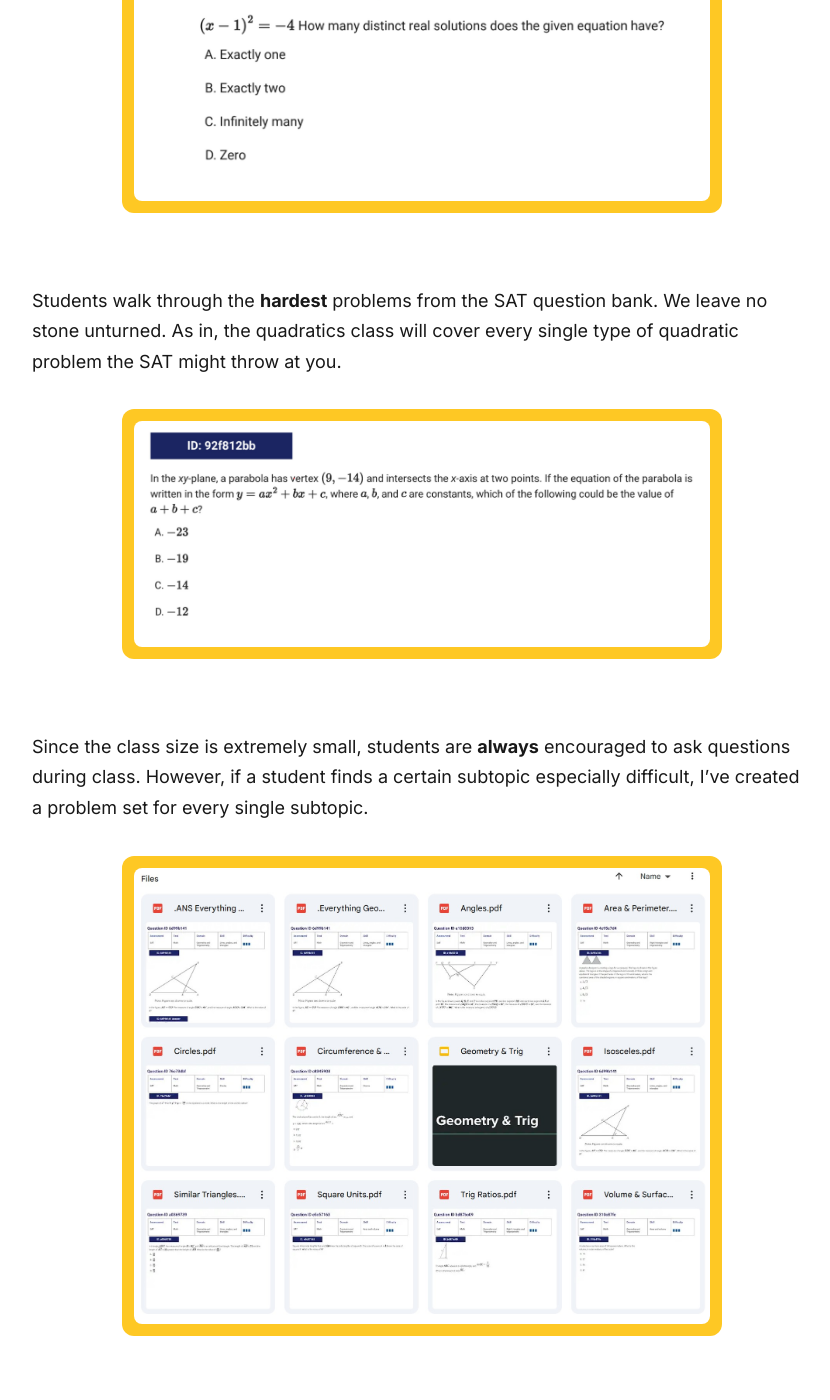
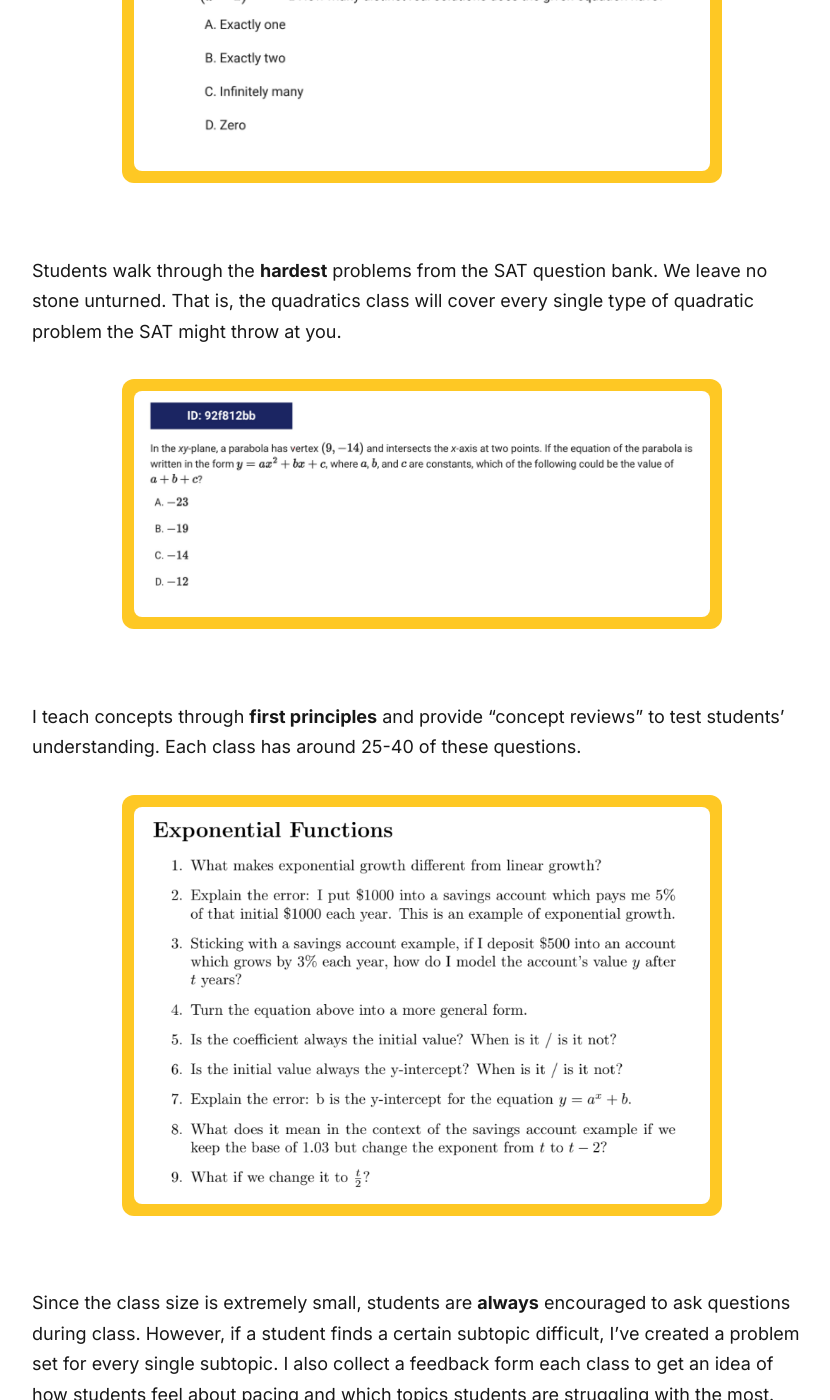
Before and after one commit to qExobyte/qExobyte.github.io, a Jekyll site: the page built from _pages/classes.md, in a window 1280 px wide and 1400 px high, scrolled down 2233 px. Shown: the whole window, without its empty margins (218-1048 px from the left). Built offline with Jekyll 4.4.1, drawn with Linux system fonts in a browser that asks for light colours; nearby versions of some CDN libraries; some web fonts are replaced; some of the changed text lies outside the part shown.

Commit message:
academy update

```diff
--- a/_data/settings.yml
+++ b/_data/settings.yml
@@ -4,7 +4,7 @@
   rate: 200
   rate-sale: 185
   8h: 1295
-  academy: 495
+  academy:
   academy-sale:
   hours: 500
   years: 3
--- a/_includes/academy-form.html
+++ b/_includes/academy-form.html
@@ -26,7 +26,6 @@
         </div>
         <label for="date-dropdown">Select Cohort:</label>
         <select class="form__group form__input" id="date-dropdown" name="SAT Date">
-            <option>October SAT (September classes)</option>
             <option>December SAT (Oct/Nov classes)</option>
             <option>Future</option>
         </select>
--- a/_pages/classes.md
+++ b/_pages/classes.md
@@ -21,16 +21,22 @@
 - Quadratics
 - Geometry & Trig
 - Statistics
-- Mastering the Test
-
-The first cohort will start on **September 7th** and meet every Saturday from **12:00 - 2:00 pm ET** leading up to the October SAT. The final session ("Mastering the Test") will be Tuesday 10/1 from 7:00 - 9:00 pm ET.
-
-All 10 hours can be purchased for the sale price of **${{ site.data.settings.stats.academy-sale }}**. As students sign up, the price will increase to **${{ site.data.settings.stats.academy }}**.
+- Big-Picture Strategies & Review
 
 Many test prep companies try packing as many students as possible into their group classes, but 800 Academy will be capped at **6 students**. This ensures that students are able to talk through problems as a group and ask questions freely.
 
-Join the waitlist before it fills up!
+The next cohort will host classes on **Saturday afternoons** throughout October and November, to prepare students for the **December 7th SAT**.
+
+{% if site.data.settings.stats.academy-sale %}
+All 10 hours of classes and custom resources can be purchased for the sale price of **${{ site.data.settings.stats.academy-sale }}**. As students sign up, the price will increase to **${{ site.data.settings.stats.academy }}**.
+{% elsif site.data.settings.stats.academy %}
+All 10 hours of classes and custom resources can be purchased for the price of **${{ site.data.settings.stats.academy }}**.
+{% else %}
+All 10 hours of classes and custom resources can be purchased for a single price that will be determined soon based on demand.
+{% endif %}
+
 <div align="center">
+    <h3>Join the waitlist before it fills up!</h3>
     <a href="/academy/#academy-form" class="button button--large section-button" align="center">Claim a Spot</a>
 </div>
 
@@ -50,15 +56,23 @@
 </div>
 <br>
 
-Students walk through the **hardest** problems from the SAT question bank. We leave no stone unturned. As in, the quadratics class will cover every single type of quadratic problem the SAT might throw at you.
+Students walk through the **hardest** problems from the SAT question bank. We leave no stone unturned. That is, the quadratics class will cover every single type of quadratic problem the SAT might throw at you.
 <div class="panel--content panel-override">
     <img src="/images/academy4.jpg" alt="test">
 </div>
 <br>
 
-Since the class size is extremely small, students are **always** encouraged to ask questions during class. However, if a student finds a certain subtopic especially difficult, I've created a problem set for every single subtopic.
+<div id="concept-review">
+</div>
+I teach concepts through **first principles** and provide "concept reviews" to test students' understanding. Each class has around 25-40 of these questions.
 <div class="panel--content panel-override">
-    <img src="/images/academy5.jpg" alt="test">
+    <img src="/images/concept-review.png" alt="concept-review">
+</div>
+<br>
+
+Since the class size is extremely small, students are **always** encouraged to ask questions during class. However, if a student finds a certain subtopic difficult, I've created a problem set for every single subtopic. I also collect a feedback form each class to get an idea of how students feel about pacing and which topics students are struggling with the most.
+<div class="panel--content panel-override">
+    <img src="/images/academy5.jpg" alt="problem-sets">
 </div>
 
 <br><br>
```
Also changed, not shown: _includes/section-pricing.html (+11 -1 lines), _pages/about.md (+4 -4 lines), images/concept-review.png (added).
